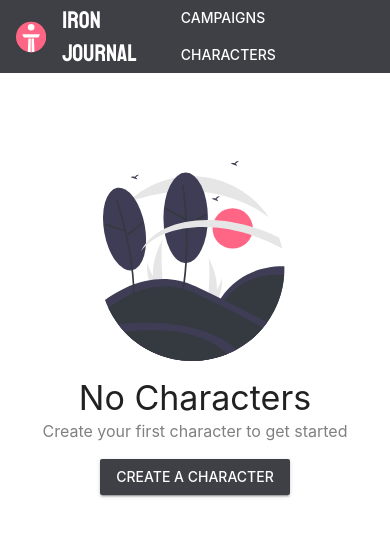
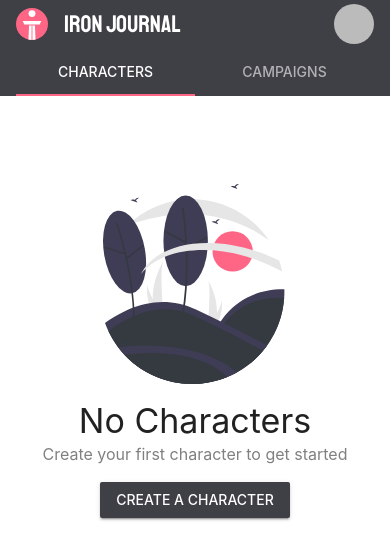
Before and after one commit to scottbenton/Iron-Fellowship_and_Crew-Link, a React (Vite) app: page /characters in a window 390 px wide. Shown: the top 560 px of the page. Built offline with nearby package versions, Linux system fonts and the light colour scheme; no server answers; the database is empty; sample sign-in values are in the browser's storage.

Commit message:
Updated Header - mobile view looks better

```diff
--- a/src/components/Layout/Header.tsx
+++ b/src/components/Layout/Header.tsx
@@ -3,19 +3,41 @@ import {
   Box,
   Button,
   Container,
+  Hidden,
+  Tab,
+  Tabs,
   Toolbar,
   Typography,
   useTheme,
 } from "@mui/material";
-import { Link } from "react-router-dom";
+import { Link, useLocation } from "react-router-dom";
 import { AUTH_STATE, useAuth } from "../../hooks/useAuth";
-import { paths, ROUTES } from "../../routes";
+import { CAMPAIGN_PREFIX, CHARACTER_PREFIX, paths, ROUTES } from "../../routes";
 import { LoginButton } from "./LoginButton";
 import { ReactComponent as IronJournalLogo } from "./iron-journal-logo.svg";
+import { useEffect, useState } from "react";
+import { HeaderMenu } from "./HeaderMenu";
+
+import CharacterIcon from "@mui/icons-material/Person";
+import CampaignIcon from "@mui/icons-material/Groups";
 
 export function Header() {
   const theme = useTheme();
   const { authState } = useAuth();
+
+  const path = useLocation().pathname;
+
+  const [selectedTab, setSelectedTab] = useState<"character" | "campaign">();
+
+  useEffect(() => {
+    if (path.includes(CHARACTER_PREFIX)) {
+      setSelectedTab("character");
+    } else if (path.includes(CAMPAIGN_PREFIX)) {
+      setSelectedTab("campaign");
+    } else {
+      setSelectedTab(undefined);
+    }
+  }, [path]);
 
   return (
     <AppBar elevation={0} position={"static"}>
@@ -36,18 +58,8 @@ export function Header() {
           </Box>
           {authState === AUTH_STATE.AUTHENTICATED ? (
             <Box>
-              <Button
-                component={Link}
-                to={paths[ROUTES.CAMPAIGN_SELECT]}
-                sx={{
-                  color: "white",
-                  "&:hover": {
-                    backgroundColor: theme.palette.primary.dark,
-                  },
-                }}
-              >
-                Campaigns
-              </Button>
+              <Hidden smDown>
+                <>
                   <Button
                     component={Link}
                     to={paths[ROUTES.CHARACTER_SELECT]}
@@ -57,14 +69,55 @@ export function Header() {
                         backgroundColor: theme.palette.primary.dark,
                       },
                     }}
+                    endIcon={<CharacterIcon />}
                   >
                     Characters
                   </Button>
+                  <Button
+                    component={Link}
+                    to={paths[ROUTES.CAMPAIGN_SELECT]}
+                    sx={{
+                      color: "white",
+                      ml: 1,
+                      "&:hover": {
+                        backgroundColor: theme.palette.primary.dark,
+                      },
+                    }}
+                    endIcon={<CampaignIcon />}
+                  >
+                    Campaigns
+                  </Button>
+                </>
+              </Hidden>
+              <HeaderMenu />
             </Box>
           ) : (
             <LoginButton />
           )}
         </Toolbar>
+        {authState === AUTH_STATE.AUTHENTICATED && (
+          <Hidden smUp>
+            <Tabs
+              variant={"fullWidth"}
+              textColor={"inherit"}
+              value={selectedTab}
+              indicatorColor={"secondary"}
+            >
+              <Tab
+                label={"Characters"}
+                value={"character"}
+                component={Link}
+                to={paths[ROUTES.CHARACTER_SELECT]}
+              />
+              <Tab
+                label={"Campaigns"}
+                value={"campaign"}
+                component={Link}
+                to={paths[ROUTES.CAMPAIGN_SELECT]}
+              />
+            </Tabs>
+          </Hidden>
+        )}
       </Container>
     </AppBar>
   );
--- /dev/null
+++ b/src/components/Layout/HeaderMenu.tsx
@@ -0,0 +1,52 @@
+import { Avatar, ButtonBase, Menu, MenuItem } from "@mui/material";
+import { useRef, useState } from "react";
+import { useAuth } from "../../hooks/useAuth";
+import { logout } from "../../lib/auth.lib";
+
+const getInitials = (name: string) => {
+  const names = name.split(" ");
+  let initials = names[0].substring(0, 1).toUpperCase();
+
+  if (names.length > 1) {
+    initials += names[names.length - 1].substring(0, 1).toUpperCase();
+  }
+
+  return initials;
+};
+
+export function HeaderMenu() {
+  const { user } = useAuth();
+
+  const [menuOpen, setMenuOpen] = useState<boolean>(false);
+  const anchorRef = useRef<HTMLButtonElement>(null);
+
+  if (!user) return null;
+
+  const initials = getInitials(user.displayName ?? "");
+
+  return (
+    <>
+      <ButtonBase
+        sx={{ borderRadius: "100%", ml: 2 }}
+        ref={anchorRef}
+        onClick={() => setMenuOpen(true)}
+      >
+        <Avatar alt={initials} src={user.photoURL ?? undefined} />
+      </ButtonBase>
+      <Menu
+        open={menuOpen}
+        onClose={() => setMenuOpen(false)}
+        anchorEl={anchorRef.current}
+      >
+        <MenuItem
+          onClick={() => {
+            setMenuOpen(false);
+            logout();
+          }}
+        >
+          Logout
+        </MenuItem>
+      </Menu>
+    </>
+  );
+}
--- a/src/lib/auth.lib.ts
+++ b/src/lib/auth.lib.ts
@@ -1,4 +1,4 @@
-import { GoogleAuthProvider, signInWithPopup } from "firebase/auth";
+import { GoogleAuthProvider, signInWithPopup, signOut } from "firebase/auth";
 import { firebaseAuth } from "../config/firebase.config";
 
 const googleAuthProvider = new GoogleAuthProvider();
@@ -15,3 +15,7 @@ export function loginWithGoogle() {
       });
   });
 }
+
+export async function logout() {
+  await signOut(firebaseAuth);
+}
--- a/src/routes.ts
+++ b/src/routes.ts
@@ -8,14 +8,17 @@ export enum ROUTES {
   LOGIN,
 }
 
+export const CHARACTER_PREFIX = "characters";
+export const CAMPAIGN_PREFIX = "campaigns";
+
 export const paths: { [key in ROUTES]: string } = {
-  [ROUTES.CHARACTER_SELECT]: "/characters",
-  [ROUTES.CHARACTER_SHEET]: "/characters/:characterId",
-  [ROUTES.CHARACTER_CREATE]: "/characters/create",
-  [ROUTES.CAMPAIGN_SELECT]: "/campaigns",
-  [ROUTES.CAMPAIGN_SHEET]: "/campaigns/:campaignId",
-  [ROUTES.CAMPAIGN_JOIN]: "/campaigns/:campaignId/join",
-  [ROUTES.LOGIN]: "/login",
+  [ROUTES.CHARACTER_SELECT]: `/${CHARACTER_PREFIX}`,
+  [ROUTES.CHARACTER_SHEET]: `/${CHARACTER_PREFIX}/:characterId`,
+  [ROUTES.CHARACTER_CREATE]: `/${CHARACTER_PREFIX}/create`,
+  [ROUTES.CAMPAIGN_SELECT]: `/${CAMPAIGN_PREFIX}`,
+  [ROUTES.CAMPAIGN_SHEET]: `/${CAMPAIGN_PREFIX}/:campaignId`,
+  [ROUTES.CAMPAIGN_JOIN]: `/${CAMPAIGN_PREFIX}/:campaignId/join`,
+  [ROUTES.LOGIN]: `/login`,
 };
 
 export function constructCharacterSheetUrl(characterId: string) {
```
Lines whose indentation alone changed are shown as unchanged.
